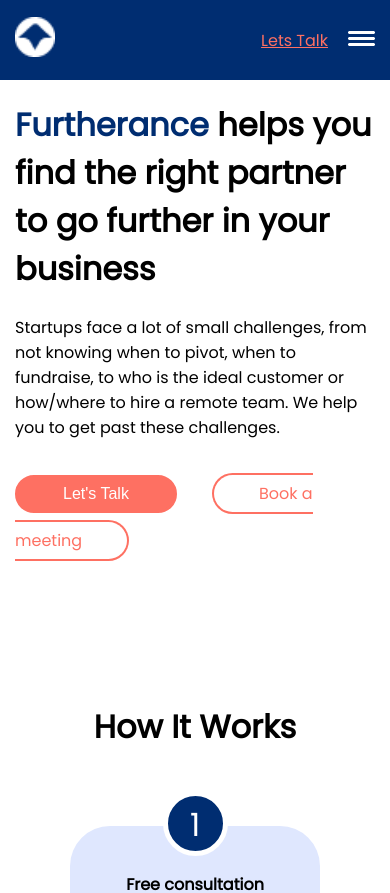
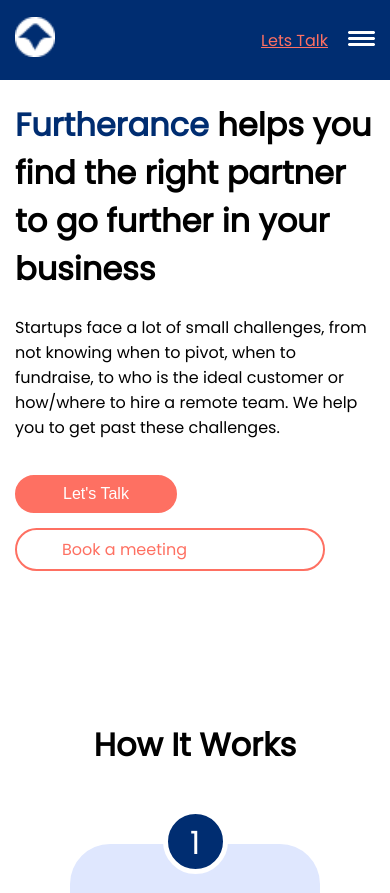
Before and after one commit to nikola3797/furtherance, a Next.js app: page / in a window 390 px wide. Shown: the top 893 px of the page. Built offline with nearby package versions, Linux system fonts and the light colour scheme.

Commit message:
newest changes

```diff
--- a/styles/Home.module.css
+++ b/styles/Home.module.css
@@ -427,6 +427,7 @@
 
   .letsTalkBtn {
     margin-bottom: 15px !important;
+    white-space: nowrap;
   }
 
   .smallPic {
@@ -554,4 +555,9 @@
   .circleDiv {
     left: 37% !important
   }
+
+  .bookAMetting {
+    white-space: nowrap;
+    display: block
+  }
 };
```
Also changed, not shown: 3 other files (tests, documents, lock files or other folders).
